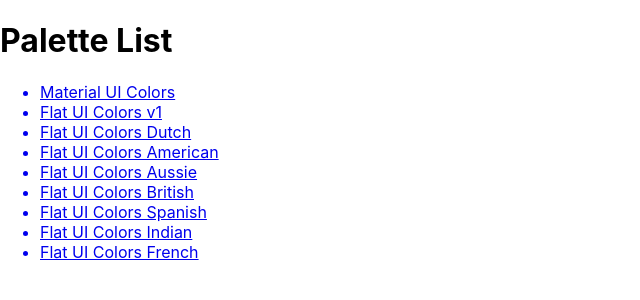
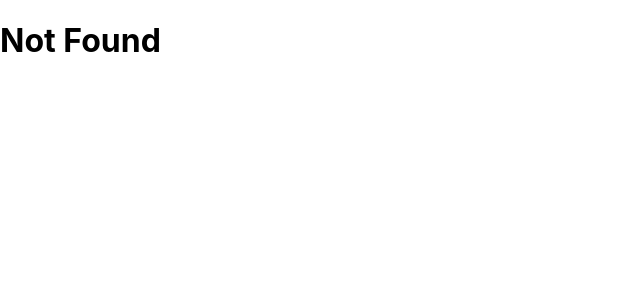
Before and after one commit to NickCallaghan/colors-ui, a React (Create React App) app: page / in a window 1280 px wide. Shown: the top 300 px of the page, without its empty margins (0-640 px from the left). Built offline with nearby package versions, Linux system fonts and the light colour scheme.

Commit message:
Fixing Route URLS

```diff
--- a/package.json
+++ b/package.json
@@ -2,7 +2,7 @@
   "name": "colors-ui",
   "version": "0.1.0",
   "private": true,
-  "homepage": "http://nickcallaghan.github.io/",
+  "homepage": "http://nickcallaghan.github.io/colors-ui",
   "dependencies": {
     "@material-ui/core": "^4.9.4",
     "@material-ui/icons": "^4.9.1",
--- a/src/App.js
+++ b/src/App.js
@@ -21,16 +21,17 @@
       <Switch>
         <Route
           exact
-          path="/"
+          path="/colors-ui/"
           render={() => <PaletteList palettes={this.state.palettes} />}
         />
         <Route
           exact
-          path="/palette/:id"
+          path="/colors-ui/palette/:id"
           render={routeProps => (
             <Palette palette={this.findPalette(routeProps.match.params.id)} />
           )}
         />
+        <Route render={() => <h1>Not Found</h1>} />
       </Switch>
     );
     return <div className="App">{routes}</div>;
--- a/src/Components/PaletteList/PaletteList.js
+++ b/src/Components/PaletteList/PaletteList.js
@@ -5,7 +5,7 @@
   render() {
     const palettes = this.props.palettes.map(p => (
       <React.Fragment>
-        <Link to={`palette/${p.id}`}>
+        <Link to={`colors-ui/palette/${p.id}`}>
           <li>{p.paletteName}</li>
         </Link>
       </React.Fragment>
```
